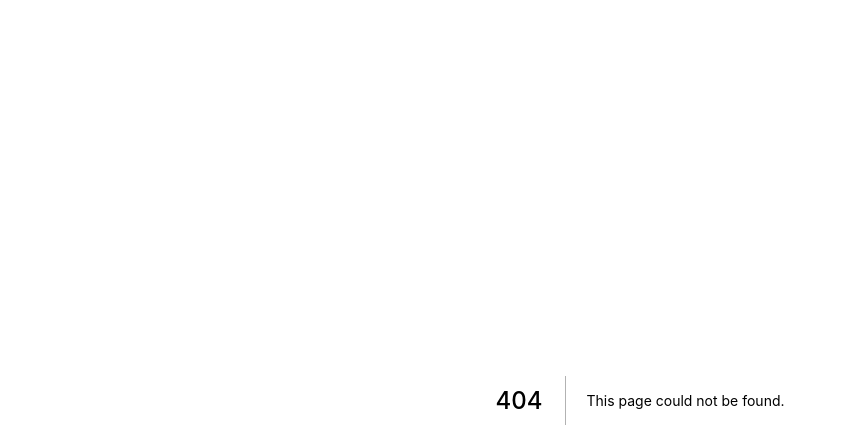
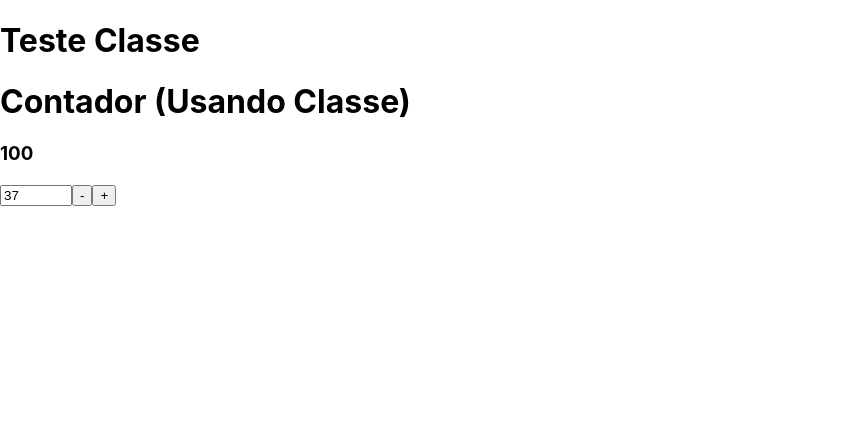
Before and after one commit to marcossouz/Next.js-React-cod3r, a Next.js app in the folder exercicios/: page /classe/contador in a window 1280 px wide. Before the commit this address had no page. Shown: the top 448 px of the page, without its empty margins (0-847 px from the left). Built offline with nearby package versions, Linux system fonts and the light colour scheme.

Commit message:
contador com classes v2.0
Signed-off-by: Marcos Souza <mrcsz.m@gmail.com>

```diff
--- /dev/null
+++ b/exercicios/components/Contador.jsx
@@ -0,0 +1,45 @@
+import { Component } from "react";
+
+export default class Contador extends Component {
+
+  state = {
+    numero: this.props.valorInicial ?? 0,
+    passo: this.props.passo ?? 1
+  }
+
+  dec = () => {
+    this.setState({
+      numero: this.state.numero - this.state.passo
+    })
+  }
+
+  inc = () => {
+    this.setState({
+      numero: this.state.numero + this.state.passo
+    })
+  }
+
+  renderForm() {
+    return (
+      <>
+        <input
+          type="number" min={1} max={1000}
+          value={this.state.passo}
+          onChange={ev => this.setState({ passo: +ev.target.value })}
+        />
+        <button onClick={this.dec}>-</button>
+        <button onClick={this.inc}>+</button>
+      </>
+    )
+  }
+
+  render() {
+    return (
+      <div>
+        <h1>Contador (Usando Classe)</h1>
+        <h3>{this.state.numero}</h3>
+        {this.renderForm()}
+      </div>
+    )
+  }
+}
--- /dev/null
+++ b/exercicios/pages/classe/contador.jsx
@@ -0,0 +1,16 @@
+import Contador from '../../components/Contador'
+import { Component } from "react";
+
+
+
+export default class ContadorPage extends Component {
+
+  render() {
+    return (
+      <div>
+        <h1>Teste Classe</h1>
+        <Contador valorInicial={100} passo={37}/>
+      </div>
+    )
+  }
+}
```
